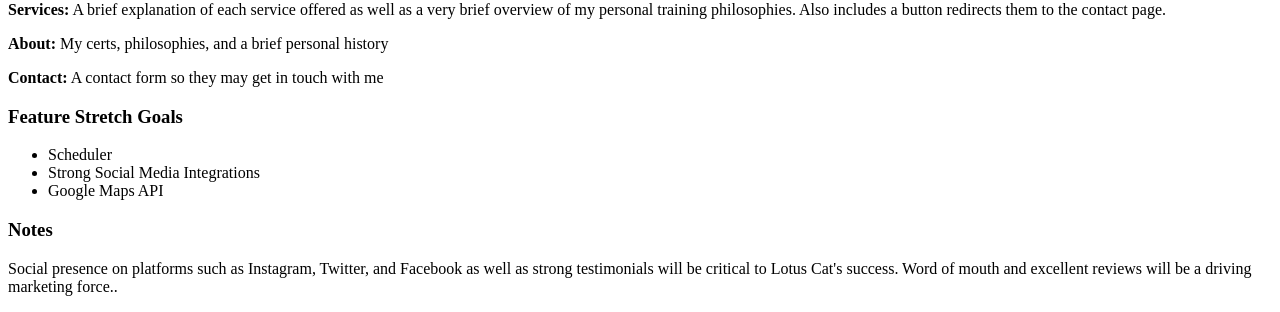
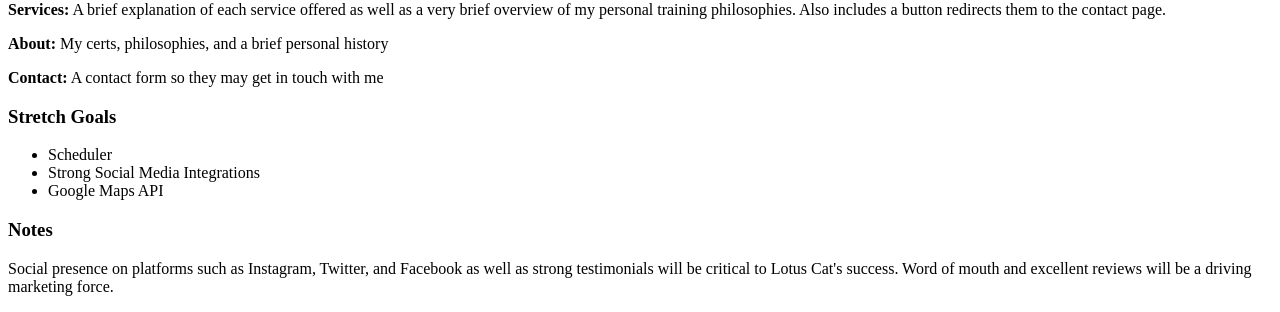
Before and after one commit to kimberlykeller/lotuscat, a PHP site: page /milestone-2.php in a window 1280 px wide. Shown: the part 760-1072 px from the top of the page. Run offline with PHP 8.4, Linux system fonts and the light colour scheme.

Commit message:
edited typos

```diff
--- a/public_html/documentation/milestone-2.php
+++ b/public_html/documentation/milestone-2.php
@@ -47,7 +47,7 @@
 		Also includes a button redirects them to the contact page.</p>
 		<p><strong>About:</strong> My certs, philosophies, and a brief personal history</p>
 		<p><strong>Contact:</strong> A contact form so they may get in touch with me</p>
-		<h3>Feature Stretch Goals</h3>
+		<h3>Stretch Goals</h3>
 		<ul>
 			<li>Scheduler</li>
 			<li>Strong Social Media Integrations</li>
@@ -55,7 +55,7 @@
 		</ul>
 		<h3>Notes</h3>
 		<p>Social presence on platforms such as Instagram, Twitter, and Facebook as well as strong testimonials will be critical
-		to Lotus Cat's success. Word of mouth and excellent reviews will be a driving marketing force.. </p>
+		to Lotus Cat's success. Word of mouth and excellent reviews will be a driving marketing force. </p>
 
 	</body>
 </html>
```
